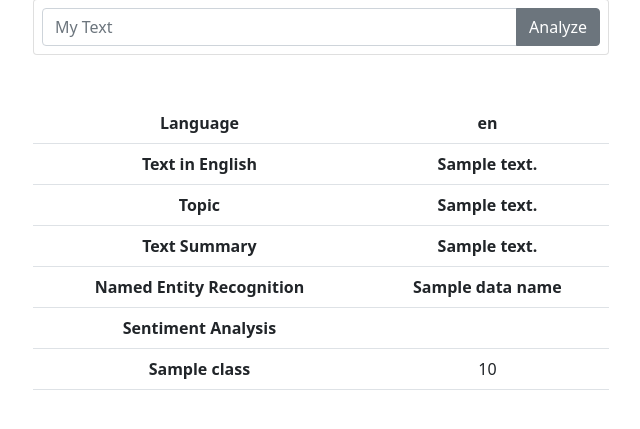
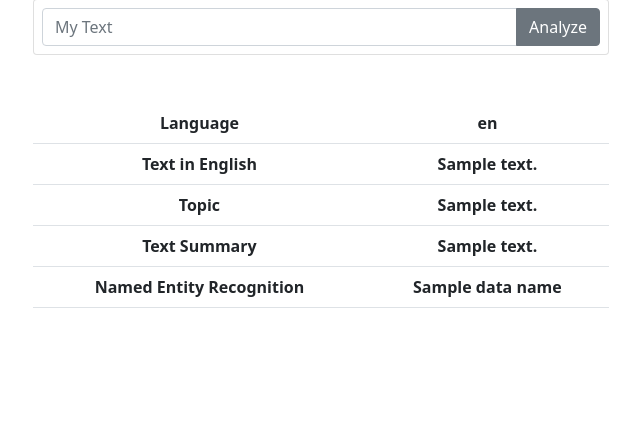
Before and after one commit to KiranKhanna721/study-easy, a Flask app: template templates/texttopic.html in a window 1280 px wide. Shown: the part 321-750 px from the top of the page, without its empty margins (319-959 px from the left). Run offline with Flask 2, Linux system fonts and the light colour scheme; the template is opened without the code that fills it: most values are stand-ins (such as "Sample title", 1, 10 or a date in 2020); lists and menus that the app fills with data are empty; parts of the project's set-up code (start-up, migrations or seed data) failed here and were passed over.

Commit message:
Update texttopic.html

```diff
--- a/templates/texttopic.html
+++ b/templates/texttopic.html
@@ -48,18 +48,6 @@
 						<th scope="col">{{data_name}}</th>
 					</th>
 				</tr>
-				<tr>
-					<th scope="row">Sentiment Analysis
-						<th scope="col">
-							{% for s in data_sentiment['classPredictions'] %}
-							<tr class="{% if s['class'] == 'neutral' %}table-light{% elif s['class'] == 'positive' %}table-success{% elif s['class'] == 'negative' %}table-danger{%endif%}">
-								<th scope="row">{{s['class']}}</th>
-								<td>{{s['score']}}</td>
-							</tr>
-							{% endfor %}
-						</th>
-					</th>
-				</tr>
 			  </thead>
 			</table>
 		</div>
```
